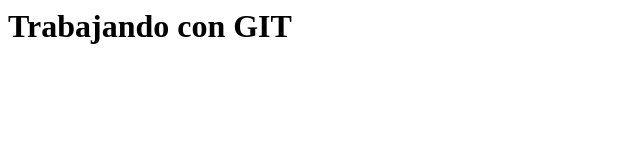
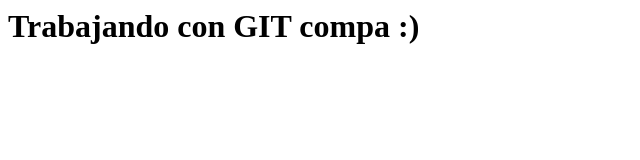
Before and after one commit to ejsantiagoh/dir-clase, a plain HTML site: page index.html in a window 1280 px wide. Shown: the whole page, without its empty margins (0-640 px from the left). Drawn offline with Linux system fonts and the light colour scheme.

```diff
--- a/index.html
+++ b/index.html
@@ -3,7 +3,7 @@
 	</head>
 	<body>
 		<h1>
-			Trabajando con GIT
+			Trabajando con GIT compa :)
 		</h1>
 	</body>
 </html>
```
